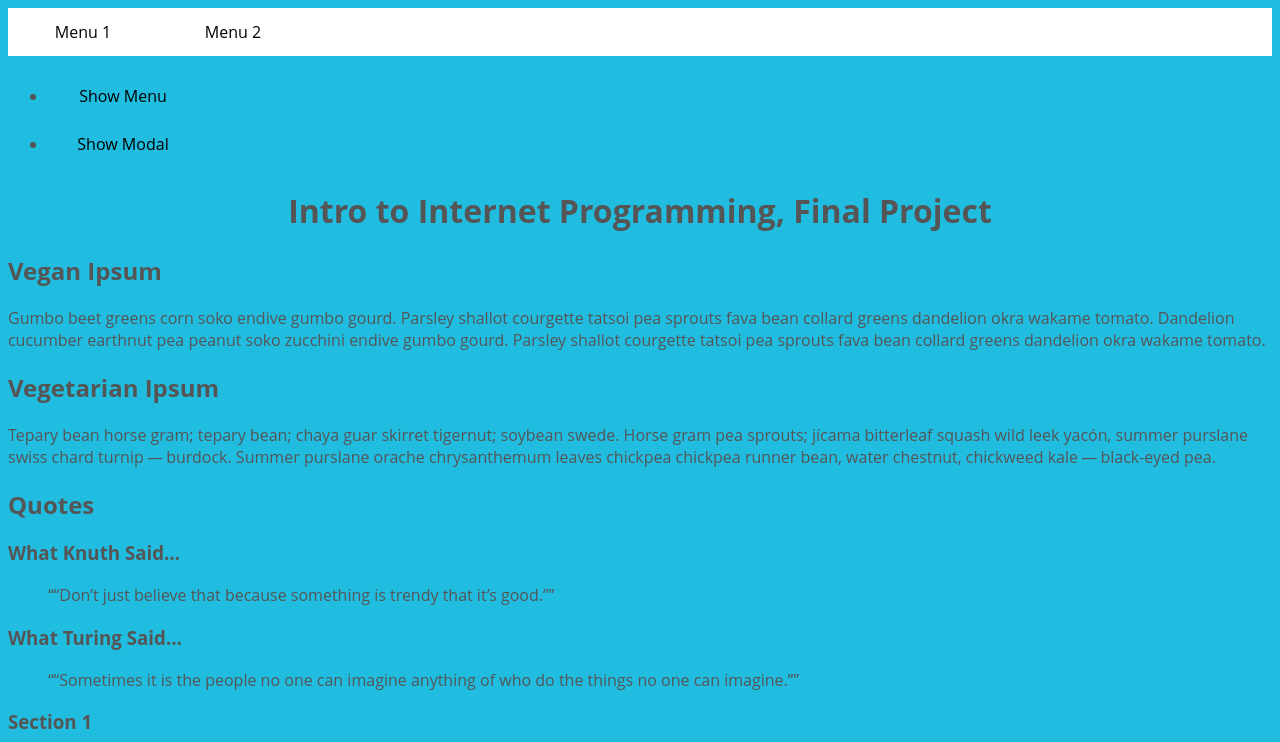
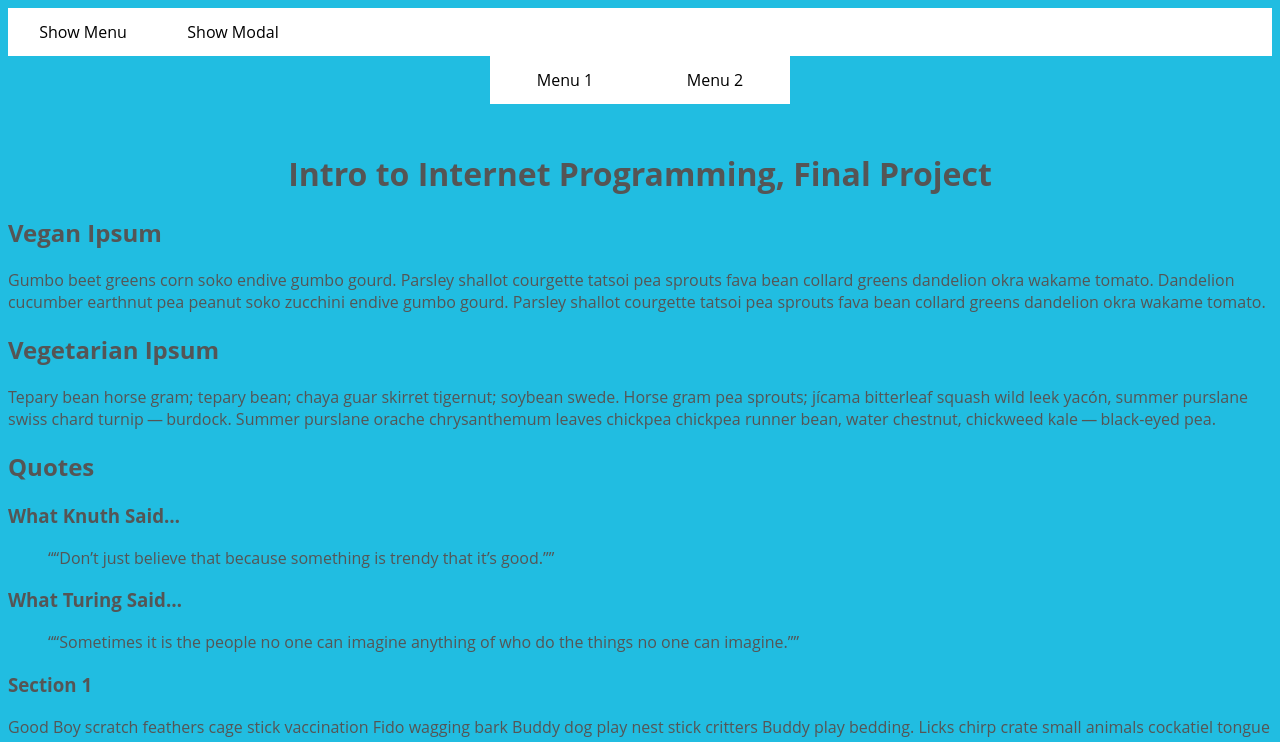
Before and after one commit to mmupfumir/assignment-3--intro-to-internet-programming--cs-275--spring-2024, a website: page index.html in a window 1280 px wide. Both pictures are taken after a click on the item "Show Menu". Shown: the top 742 px of the page. Drawn offline with Linux system fonts and the light colour scheme.

Commit message:
Center navbar

```diff
--- a/index.html
+++ b/index.html
@@ -25,7 +25,7 @@
       </li>
     </ul>
   </nav>
-  <header>
+  <header id="head">
     <ul id="js-triggers">
       <li id="menu-button"><a href="#">Show Menu</a></li>
       <li><a href="#">Show Modal</a>
--- a/scripts/main.js
+++ b/scripts/main.js
@@ -1,5 +1,6 @@
 const menuButton = document.getElementById(`menu-button`);
 const menuNav = document.getElementById(`menu-nav`);
+const head = document.getElementById(`head`);
 let visible = false;
 
 menuButton.addEventListener(`click`, () => {
@@ -11,3 +12,5 @@ menuButton.addEventListener(`click`, () => {
         visible = false;
     }
 });
+
+head.appendChild(menuNav);
--- a/styles/main.css
+++ b/styles/main.css
@@ -15,6 +15,31 @@ body {
   background-color: var(--color--bg--main);
   color: var(--color--text);
   font-family: 'Open Sans', sans-serif;
+}
+
+ul {
+  background-color: var(--color--bg--nav);
+  list-style-type: none;
+}
+
+ul li {
+  margin-left: -40px;
+}
+
+header > ul {
+  display: flex;
+  margin: 0;
+  padding: 0;
+}
+
+header > ul > li {
+  position: relative;
+  margin: 0;
+  width: var(--width--nav-item);
+}
+
+main {
+  margin-top: var(--height--nav-item);
 }
 
 h1 {
@@ -40,9 +65,13 @@ a:hover {
 
 @media (min-width: 737px) {
   nav {
-    margin: auto;
+    margin: 0 auto;
     width: var(--width--nav);
     height: var(--height--nav-item);
+    list-style: none;
+    justify-content: center;
+    flex-wrap: wrap;
+    display: flex;
   }
 
   nav ul {
@@ -80,7 +109,7 @@ a:hover {
 @media (max-width: 736px) {
   nav {
     height: cal(var(--height--nav-item) * 3);
-    width: cacl(var(--width--nav));
+    width: var(--width--nav);
     position: fixed;
     top: 0;
     left: 0;
```
